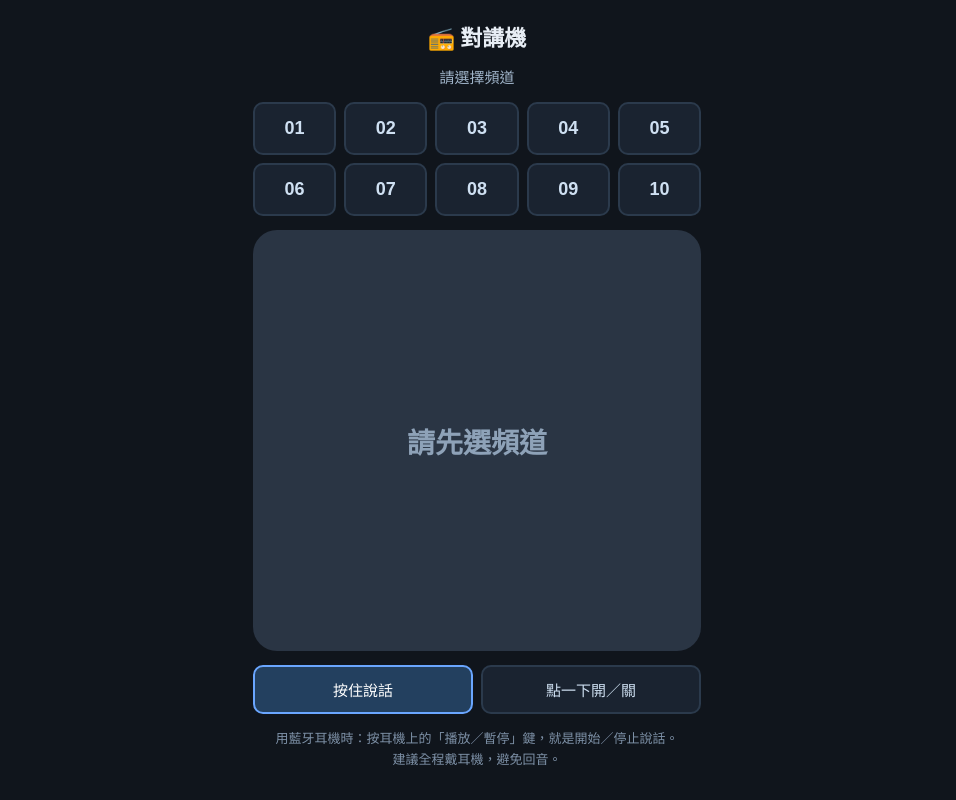
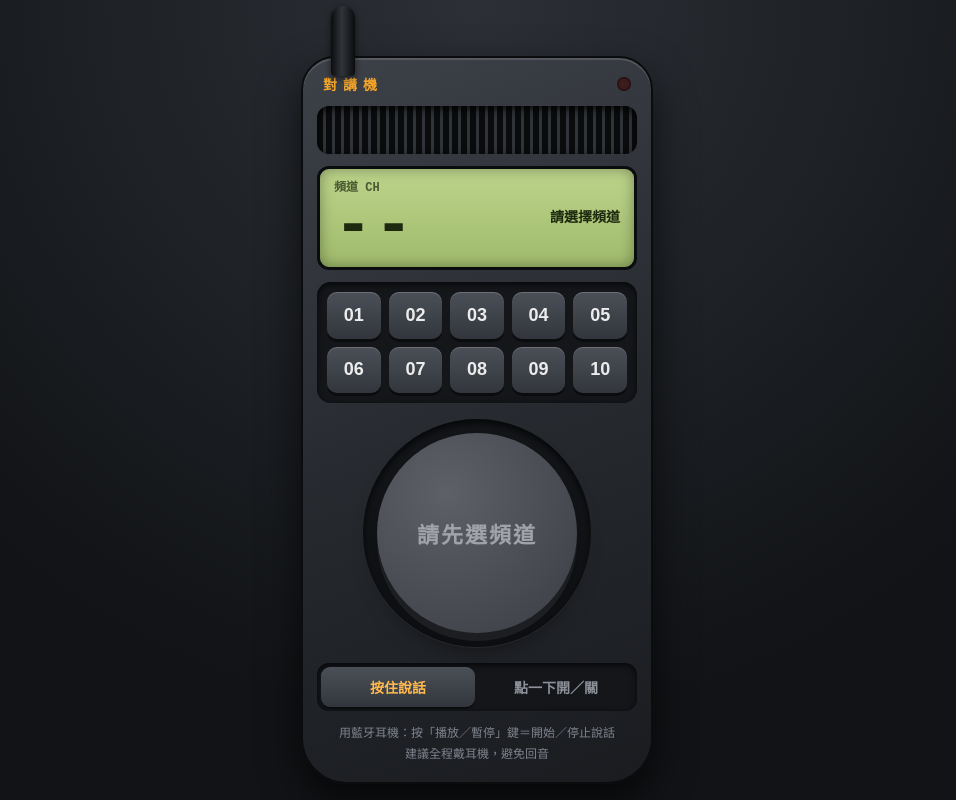
Before and after one commit to jimmy770221-hue/walkie-talkie, a plain HTML site: page index.html in a window 1280 px wide. Shown: the whole page, without its empty margins (163-1119 px from the left). Drawn offline with Linux system fonts and the light colour scheme.

Commit message:
介面改成真的對講機外觀（天線、喇叭孔、綠色螢幕、橘色發話鍵）
Co-Authored-By: Claude Sonnet 5.5 <noreply@anthropic.com>
Claude-Session: https://claude.ai/code/session_01TfDhadoU2cQKjqoNTtUiTY

```diff
--- a/index.html
+++ b/index.html
@@ -6,35 +6,56 @@
 <title>對講機</title>
 <style>
 *{box-sizing:border-box;-webkit-tap-highlight-color:transparent}
-html,body{margin:0;height:100%;background:#10151c;color:#e8eef5;font-family:-apple-system,"PingFang TC","Noto Sans TC",sans-serif}
-#app{max-width:480px;margin:0 auto;padding:16px;display:flex;flex-direction:column;gap:14px;min-height:100%}
-h1{margin:4px 0 0;font-size:22px;text-align:center}
-#status{text-align:center;font-size:15px;color:#9fb3c8;min-height:22px}
-#status.ok{color:#5fdc8a}
-#status.err{color:#ff7b7b}
-#grid{display:grid;grid-template-columns:repeat(5,1fr);gap:8px}
-#grid button{padding:14px 0;font-size:18px;font-weight:700;border-radius:10px;border:2px solid #2b3a4c;background:#1a2330;color:#cfe0f2}
-#grid button.on{background:#2f7df6;border-color:#6aa6ff;color:#fff}
-#ptt{flex:1;min-height:220px;border-radius:24px;border:none;font-size:28px;font-weight:800;background:#2a3544;color:#8ea2b8;touch-action:none;user-select:none;-webkit-user-select:none;-webkit-touch-callout:none}
-#ptt:not(:disabled){background:#1f9d55;color:#fff}
-#ptt.talk{background:#e5484d;box-shadow:0 0 0 6px rgba(229,72,77,.35)}
-#modes{display:flex;gap:8px}
-#modes button{flex:1;padding:12px 0;font-size:15px;border-radius:10px;border:2px solid #2b3a4c;background:#1a2330;color:#cfe0f2}
-#modes button.on{border-color:#6aa6ff;background:#23405f;color:#fff}
-#tip{font-size:13px;color:#7d90a6;text-align:center;line-height:1.6}
+html,body{margin:0;min-height:100%;color:#e8e8e8;font-family:-apple-system,"PingFang TC","Noto Sans TC",sans-serif}
+body{display:flex;justify-content:center;background:radial-gradient(circle at 50% 0%,#2c3036,#111316 70%)}
+#app{width:100%;max-width:380px;min-height:100vh;min-height:100dvh;padding:56px 14px 16px;position:relative;display:flex;flex-direction:column}
+#antenna{position:absolute;top:6px;left:44px;width:24px;height:70px;border-radius:12px 12px 4px 4px;background:linear-gradient(90deg,#0b0c0e,#30343a 45%,#0b0c0e);box-shadow:0 2px 6px rgba(0,0,0,.6)}
+#body{flex:1;display:flex;flex-direction:column;gap:12px;padding:16px 14px 18px;border-radius:34px 34px 46px 46px;background:linear-gradient(160deg,#3d4148,#25282d 55%,#1a1c20);border:2px solid #0b0c0e;box-shadow:inset 0 2px 0 rgba(255,255,255,.14),0 18px 40px rgba(0,0,0,.65)}
+#top{display:flex;align-items:center;justify-content:space-between;padding:0 6px}
+#brand{font-size:14px;letter-spacing:6px;color:#f4a62a;font-weight:800}
+#txled{width:14px;height:14px;border-radius:50%;background:#3d1c1c;box-shadow:inset 0 0 3px #000}
+body:has(#ptt.talk) #txled{background:#ff3b30;box-shadow:0 0 12px 3px #ff3b30}
+#speaker{height:48px;border-radius:12px;background:repeating-linear-gradient(90deg,#0a0b0d 0 6px,#30343a 6px 9px);box-shadow:inset 0 3px 8px rgba(0,0,0,.85)}
+#lcd{display:flex;align-items:center;gap:12px;padding:8px 14px;border-radius:12px;border:3px solid #0b0c0e;background:linear-gradient(#bcd48a,#9fba6c);color:#1d2a0f;font-family:"Courier New",monospace;box-shadow:inset 0 0 14px rgba(0,0,0,.35)}
+#lcd .lbl{font-size:12px;font-weight:700;opacity:.7}
+#chnum{font-size:64px;font-weight:900;line-height:1;letter-spacing:2px}
+#status{flex:1;text-align:right;font-size:14px;font-weight:700;line-height:1.5;color:#1d2a0f}
+#status.ok{color:#17450a}
+#status.err{color:#8a1b12}
+#grid{display:grid;grid-template-columns:repeat(5,1fr);gap:8px;padding:10px;border-radius:14px;background:#14161a;box-shadow:inset 0 2px 6px rgba(0,0,0,.75)}
+#grid button{aspect-ratio:1.15;font-size:18px;font-weight:800;border:none;border-radius:10px;color:#ececec;background:linear-gradient(#4b5058,#32363c);box-shadow:0 3px 0 #0b0c0e,inset 0 1px 0 rgba(255,255,255,.18)}
+#grid button:active{transform:translateY(2px);box-shadow:0 1px 0 #0b0c0e}
+#grid button.on{background:linear-gradient(#ffb94d,#f08a00);color:#2a1700}
+#pttwrap{flex:1;display:flex;align-items:center;justify-content:center;min-height:190px}
+#bezel{padding:14px;border-radius:50%;background:#14161a;box-shadow:inset 0 3px 8px rgba(0,0,0,.8),0 1px 0 rgba(255,255,255,.08)}
+#ptt{display:block;width:min(52vw,200px);aspect-ratio:1;border:none;border-radius:50%;font-size:22px;font-weight:900;letter-spacing:2px;color:#2a1700;touch-action:none;user-select:none;-webkit-user-select:none;-webkit-touch-callout:none;background:radial-gradient(circle at 35% 30%,#ffc766,#f08a00 60%,#b85f00);box-shadow:0 8px 0 #7a3f00,0 14px 22px rgba(0,0,0,.6),inset 0 2px 4px rgba(255,255,255,.4)}
+#ptt:disabled{color:#a0a3aa;background:radial-gradient(circle at 35% 30%,#5d6067,#3a3d43);box-shadow:0 8px 0 #1c1e22,0 14px 22px rgba(0,0,0,.5)}
+#ptt.talk{color:#fff;transform:translateY(6px);background:radial-gradient(circle at 35% 30%,#ff7d73,#e5322b 60%,#a3150f);box-shadow:0 2px 0 #5c0b07,0 0 0 8px rgba(255,59,48,.3)}
+#modes{display:flex;gap:4px;padding:4px;border-radius:12px;background:#14161a;box-shadow:inset 0 2px 6px rgba(0,0,0,.75)}
+#modes button{flex:1;padding:10px 0;font-size:14px;font-weight:700;border:none;border-radius:9px;background:transparent;color:#8d9199}
+#modes button.on{color:#ffb94d;background:linear-gradient(#4b5058,#32363c);box-shadow:0 2px 0 #0b0c0e}
+#tip{font-size:12px;line-height:1.7;text-align:center;color:#7f848d}
+#keep,#sinks{display:none}
 </style>
 </head>
 <body>
 <div id="app">
-  <h1>📻 對講機</h1>
-  <div id="status">請選擇頻道</div>
-  <div id="grid"></div>
-  <button id="ptt" disabled>請先選頻道</button>
-  <div id="modes">
-    <button data-m="hold" class="on">按住說話</button>
-    <button data-m="toggle">點一下開／關</button>
+  <div id="antenna"></div>
+  <div id="body">
+    <div id="top"><span id="brand">對講機</span><span id="txled"></span></div>
+    <div id="speaker"></div>
+    <div id="lcd">
+      <div><div class="lbl">頻道 CH</div><div id="chnum">--</div></div>
+      <div id="status">請選擇頻道</div>
+    </div>
+    <div id="grid"></div>
+    <div id="pttwrap"><div id="bezel"><button id="ptt" disabled>請先選頻道</button></div></div>
+    <div id="modes">
+      <button data-m="hold" class="on">按住說話</button>
+      <button data-m="toggle">點一下開／關</button>
+    </div>
+    <div id="tip">用藍牙耳機：按「播放／暫停」鍵＝開始／停止說話<br>建議全程戴耳機，避免回音</div>
   </div>
-  <div id="tip">用藍牙耳機時：按耳機上的「播放／暫停」鍵，就是開始／停止說話。<br>建議全程戴耳機，避免回音。</div>
   <audio id="keep" playsinline></audio>
   <div id="sinks"></div>
 </div>
@@ -68,6 +89,7 @@ for (let i = 1; i <= 10; i++) {
 }
 function markChannel() {
   [...grid.children].forEach((b, i) => b.classList.toggle('on', curCh === i + 1));
+  $('chnum').textContent = curCh ? pad(curCh) : '--';
 }
 
 document.querySelectorAll('#modes button').forEach(b => {
```
